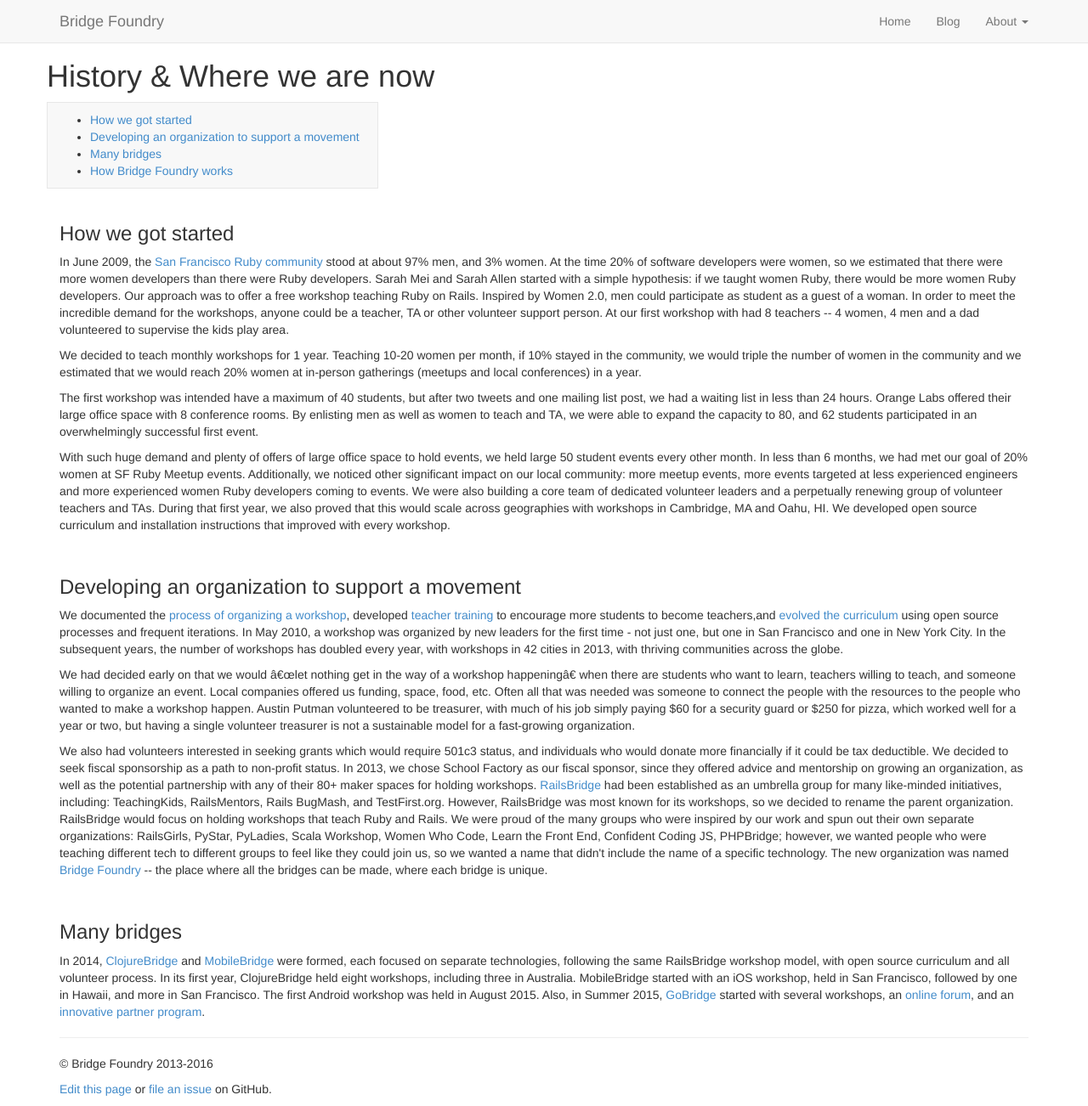
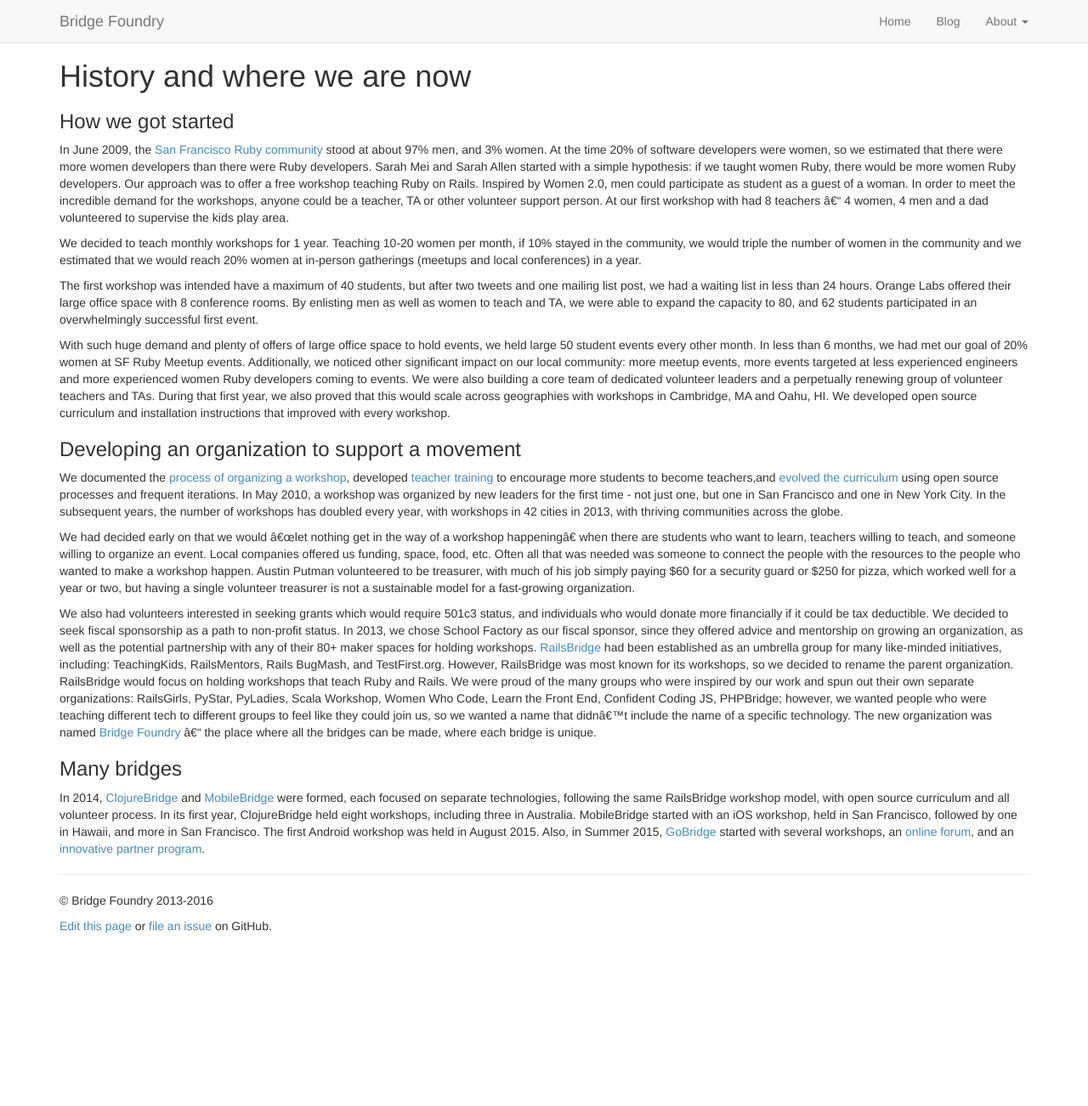
Before and after one commit to missherico/bridgefoundry.github.io, a Jekyll site: the page built from history-and-where-we-are-now.md, in a window 1280 px wide and 1302 px high. Shown: the whole window at 85% size. Built offline with Jekyll 4.4.1, drawn with Linux system fonts in a browser that asks for light colours.

Commit message:
Changing file to Markdown + nav link update

```diff
--- a/_includes/topbar.html
+++ b/_includes/topbar.html
@@ -20,8 +20,8 @@
           <ul class="dropdown-menu">
             <li><a href="/about.html">Who we are</a></li>
             <li><a href="/what-we-do.html">What we do</a></li>
-            <li><a href="/history-and-where-we-are-now.html#history">How we came to be</a></li>
-            <li><a href="/history-and-where-we-are-now.html#many-bridges">Where we are now</a></li>
+            <li><a href="/history-and-where-we-are-now">How we came to be</a></li>
+            <li><a href="/history-and-where-we-are-now#many-bridges">Where we are now</a></li>
           </ul>
         </li>
       </ul>
--- a/history-and-where-we-are-now.html
+++ b/history-and-where-we-are-now.md
@@ -1,73 +1,59 @@
 ---
-layout: default
+layout: post
+title: History and where we are now
+tags: ready
 ---
-<div class="container">
-<a id="history"></a>
-<div class="row">
-  <h1>History & Where we are now</h1>
-  <div class="toc col-sm-4">
-    <ul>
-      <li><a href="#history">How we got started</a></li>
-      <li><a href="#movement-support">Developing an organization to support a movement</a></li>
-      <li><a href="#many-bridges">Many bridges</a></li>
-      <li><a href="#how-it-works">How Bridge Foundry works</a></li>
-    </ul>
-  </div>
-</div>
 
-<br />
-<h3>How we got started</h3>
-<p>In June 2009, the <a href="//www.sfruby.info" target="_blank">San Francisco Ruby community</a> stood at about 97% men, and 3% women.
+### How we got started
+In June 2009, the <a href="//www.sfruby.info" target="_blank">San Francisco Ruby community</a> stood at about 97% men, and 3% women.
     At the time 20% of software developers were women, so we estimated that there were more women developers than there were Ruby
     developers. Sarah Mei and Sarah Allen started with a simple hypothesis: if we taught women Ruby, there would be more women
     Ruby developers. Our approach was to offer a free workshop teaching Ruby on Rails. Inspired by Women 2.0,
     men could participate as student as a guest of a woman. In order to meet the incredible demand for the workshops, anyone could be a teacher,
     TA or other volunteer support person. At our first workshop with had 8 teachers -- 4 women, 4 men and a dad volunteered to supervise the kids
-    play area.</p>
+    play area.
 
-<p>We decided to teach monthly workshops for 1 year. Teaching 10-20 women per month, if 10% stayed in the community, we would triple the number of
-    women in the community and we estimated that we would reach 20% women at in-person gatherings (meetups and local conferences) in a year.</p>
+We decided to teach monthly workshops for 1 year. Teaching 10-20 women per month, if 10% stayed in the community, we would triple the number of
+    women in the community and we estimated that we would reach 20% women at in-person gatherings (meetups and local conferences) in a year.
 
-<p>The first workshop was intended have a maximum of 40 students, but after two tweets and one mailing list post, we had a waiting list in less than
+The first workshop was intended have a maximum of 40 students, but after two tweets and one mailing list post, we had a waiting list in less than
     24 hours. Orange Labs offered their large office space with 8 conference rooms. By enlisting men as well as women to teach and TA, we were able
-    to expand the capacity to 80, and 62 students participated in an overwhelmingly successful first event.</p>
+    to expand the capacity to 80, and 62 students participated in an overwhelmingly successful first event.
 
-<p>With such huge demand and plenty of offers of large office space to hold events, we held large 50 student events every other month.
+With such huge demand and plenty of offers of large office space to hold events, we held large 50 student events every other month.
     In less than 6 months, we had met our goal of 20% women at SF Ruby Meetup events. Additionally, we noticed other significant impact on our
     local community: more meetup events, more events targeted at less experienced engineers and more experienced women Ruby developers coming to
     events. We were also building a core team of dedicated volunteer leaders and a perpetually renewing group of volunteer teachers and TAs.
     During that first year, we also proved that this would scale across geographies with workshops in Cambridge, MA and Oahu, HI.
-    We developed open source curriculum and installation instructions that improved with every workshop.</p>
+    We developed open source curriculum and installation instructions that improved with every workshop.
 
-<br />
-<h3>Developing an organization to support a movement</h3>
-<a id="movement-support"></a>
-<p>We documented the <a href="http://railsbridge.org/help/organize" target="_blank">process of organizing a workshop</a>,
+
+### Developing an organization to support a movement
+We documented the <a href="http://railsbridge.org/help/organize" target="_blank">process of organizing a workshop</a>,
     developed <a href="http://docs.railsbridge.org/workshop/more_teacher_training" target="_blank">teacher training</a> to
     encourage more students to become teachers,and <a href="http://docs.railsbridge.org/workshop/" target="_blank">evolved the curriculum</a>
     using open source processes and frequent iterations. In May 2010, a workshop was organized by new leaders for the first time - not just one,
     but one in San Francisco and one in New York City. In the subsequent years, the number of workshops has doubled every year, with workshops in 42 cities in 2013,
-    with thriving communities across the globe.</p>
+    with thriving communities across the globe.
 
-<p>We had decided early on that we would “let nothing get in the way of a workshop happening” when there are students who want to learn, teachers willing to teach,
+We had decided early on that we would “let nothing get in the way of a workshop happening” when there are students who want to learn, teachers willing to teach,
     and someone willing to organize an event. Local companies offered us funding, space, food, etc. Often all that was needed was someone to connect the people with the resources
     to the people who wanted to make a workshop happen. Austin Putman volunteered to be treasurer, with much of his job simply paying $60 for a security guard or $250 for pizza,
-    which worked well for a year or two, but having a single volunteer treasurer is not a sustainable model for a fast-growing organization.</p>
+    which worked well for a year or two, but having a single volunteer treasurer is not a sustainable model for a fast-growing organization.
 
-<p>We also had volunteers interested in seeking grants which would require 501c3 status, and individuals who would donate more financially if it could be tax deductible.
+We also had volunteers interested in seeking grants which would require 501c3 status, and individuals who would donate more financially if it could be tax deductible.
     We decided to seek fiscal sponsorship as a path to non-profit status. In 2013, we chose School Factory as our fiscal sponsor, since they offered advice and mentorship
     on growing an organization, as well as the potential partnership with any of their 80+ maker spaces for holding workshops. <a href="http://railsbridge.org/" target="_blank">RailsBridge</a> had been established as an umbrella
     group for many like-minded initiatives, including: TeachingKids, RailsMentors, Rails BugMash, and TestFirst.org. However, RailsBridge was most known for its workshops,
     so we decided to rename the parent organization. RailsBridge would focus on holding workshops that teach Ruby and Rails. We were proud of the many groups who were inspired
     by our work and spun out their own separate organizations: RailsGirls, PyStar, PyLadies, Scala Workshop, Women Who Code, Learn the Front End, Confident Coding JS, PHPBridge;
     however, we wanted people who were teaching different tech to different groups to feel like they could join us, so we wanted a name that didn't include the name of a specific
-    technology. The new organization was named <a href="http://bridgefoundry.org/" target="_blank">Bridge Foundry</a> -- the place where all the bridges can be made, where each bridge is unique.</p>
+    technology. The new organization was named <a href="http://bridgefoundry.org/" target="_blank">Bridge Foundry</a> -- the place where all the bridges can be made, where each bridge is unique.
 
-<br />
-<h3>Many bridges</h3>
-<a id="many-bridges"></a>
-<p>In 2014, <a href="http://www.clojurebridge.org/" target="_blank">ClojureBridge</a> and <a href="https://github.com/mobilebridge" target="_blank">MobileBridge</a> were formed,
+
+### <a id="many-bridges"></a>Many bridges
+In 2014, <a href="http://www.clojurebridge.org/" target="_blank">ClojureBridge</a> and <a href="https://github.com/mobilebridge" target="_blank">MobileBridge</a> were formed,
     each focused on separate technologies, following the same RailsBridge workshop model, with open source curriculum and all volunteer process. In its first year, ClojureBridge held eight workshops,
     including three in Australia. MobileBridge started with an iOS workshop, held in San Francisco, followed by one in Hawaii, and more in San Francisco. The first Android workshop was held in August 2015.
     Also, in Summer 2015, <a href="http://golangbridge.org/" target="_blank">GoBridge</a> started with several workshops, an <a href="https://forum.golangbridge.org/" target="_blank">online forum</a>,
-    and an <a href="https://medium.com/@GolangBridge/go-needs-everyone-s-help-13f74bdf3432#.zbhpmygqd" target="_blank">innovative partner program</a>.</p>
+    and an <a href="https://medium.com/@GolangBridge/go-needs-everyone-s-help-13f74bdf3432#.zbhpmygqd" target="_blank">innovative partner program</a>.
```
